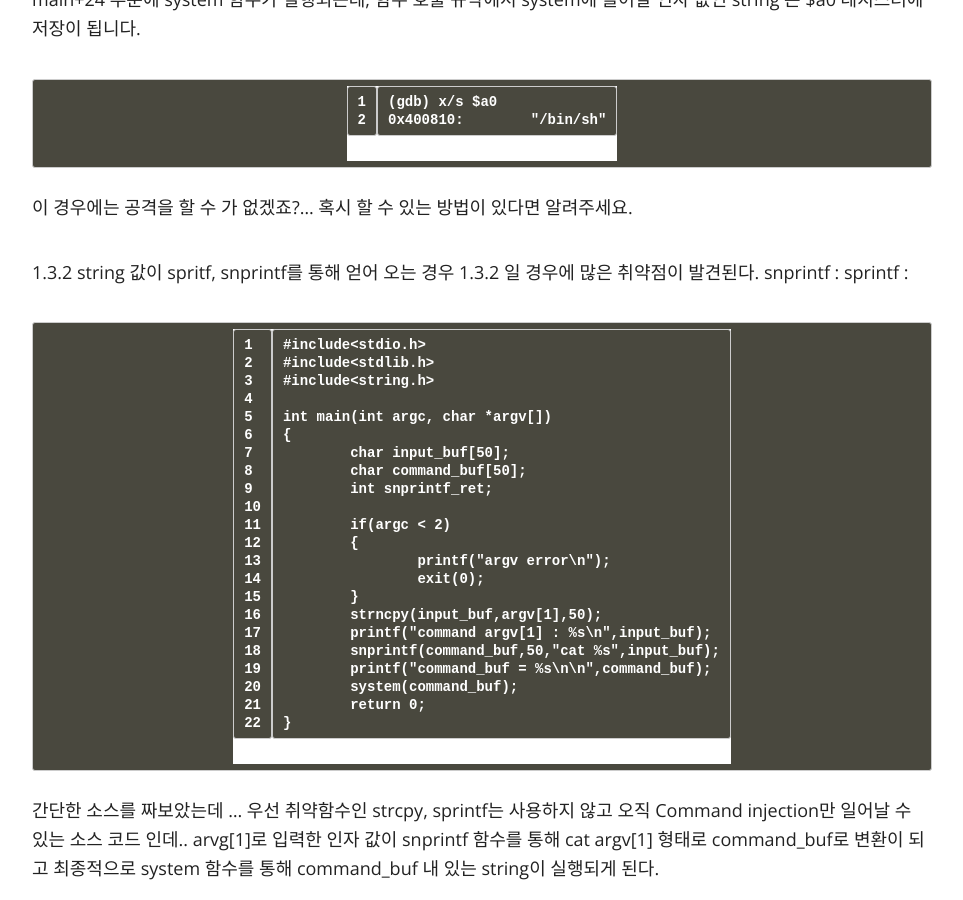
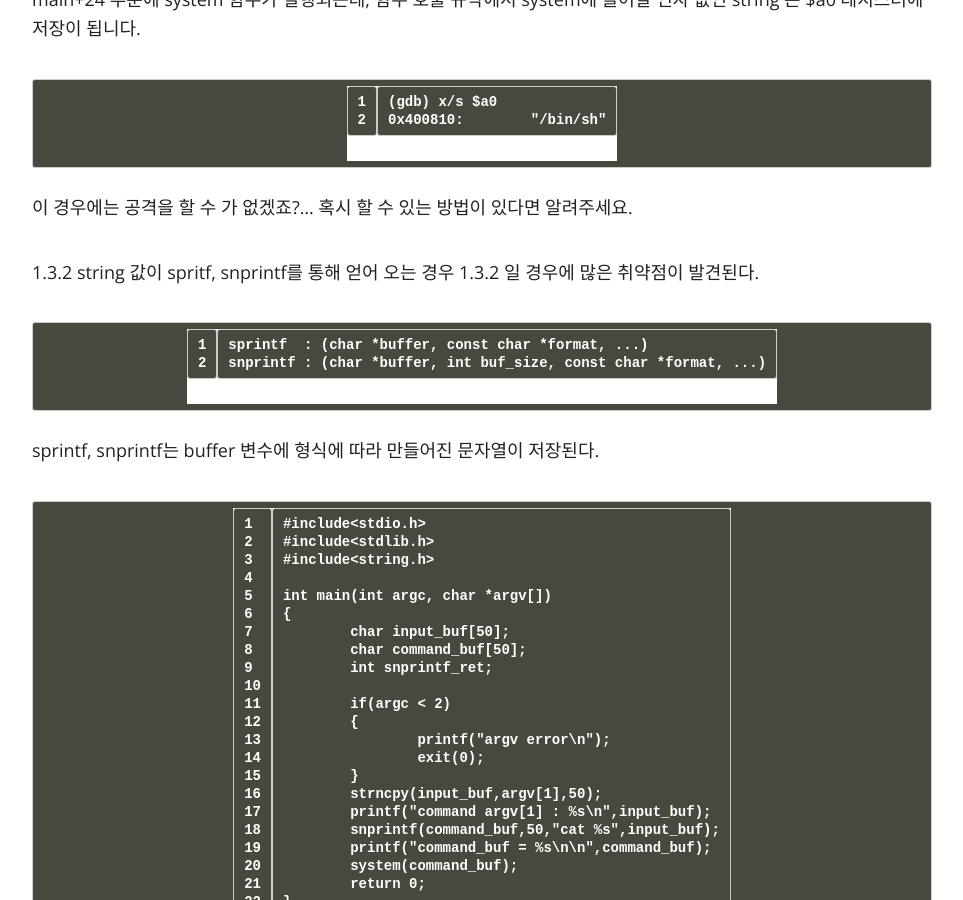
Before and after one commit to hacktagon/hacktagon.github.io, a Jekyll site: the page built from _posts/2017-04-02-MIPS_Command_Injection.md, in a window 1280 px wide and 900 px high, scrolled down 2556 px. Shown: the whole window, without its empty margins (158-1121 px from the left). Built offline with Jekyll 4.4.1, drawn with Linux system fonts in a browser that asks for light colours; nearby versions of some CDN libraries; library files that are not in the unit come from our copies; some of the changed text lies outside the part shown.

Commit message:
init
test

````diff
--- a/_posts/2017-04-02-MIPS_Command_Injection.md
+++ b/_posts/2017-04-02-MIPS_Command_Injection.md
@@ -21,7 +21,7 @@ MIPS는 IDA를 통해 Hexray(어셈블리어 -> C 코드 번역 기능)가 지
 
 위 취약함수중 바이너리에 자주 사용되는 함수는 system, execl, popen, execv 순으로 등장하게 된다.
 
-<b>이 블로그에서는 system, popen에 대해서 command injection 방법을 포스팅한다.</b>
+<b>이 블로그에서는 system, popen 함수에 대해서 command injection 방법을 포스팅한다.</b>
 
 위에서 자주 사용되는 함수가 실제 데몬에서 어떻게 사용되는지 살펴 보겠다. 취약점 분석을 하다 보니 MIPS 어셈블리만이 가지고 있는 특정 규칙이 있다.
 
@@ -89,8 +89,13 @@ main+24 부분에 system 함수가 실행되는데, 함수 호출 규약에서 s
 
 1.3.2 string 값이 spritf, snprintf를 통해 얻어 오는 경우
 1.3.2 일 경우에 많은 취약점이 발견된다.
-snprintf :
-sprintf  :
+
+```
+sprintf  : (char *buffer, const char *format, ...)
+snprintf : (char *buffer, int buf_size, const char *format, ...)
+```
+
+sprintf, snprintf는 buffer 변수에 형식에 따라 만들어진 문자열이 저장된다.
 
 ```
 #include<stdio.h>
@@ -178,6 +183,7 @@ int main(void)
 	return 0;
 }
 ```
+
 \$a0 레지스터에는 snprintf의 결과 값인(리턴 값 아님) <b>cat 1.c</b> 가 들어가게 된다. system 함수는 이를 실행하여 1.c의 내용을 출력하게 된다.
 
 이런 소스 코드 및 어셈블리는 command injection 취약점을 가지고 있다.
@@ -199,6 +205,7 @@ int main(void)
 
 1  1.c	2  -2  2.c  mips
 ```
+
 결과적으로는 command injection 성공이다. 실제로 명령어 삽입이 가능한 특수문자에 대한 필터링이 걸려 있지 않기 때문이다. gdb를 통해 확실히 파악해보겠다.
 
 ```
@@ -211,12 +218,14 @@ int main(void)
 (gdb) x/s $a3
 0x7fff6c44:	 "1.c && ls"
 ```
+
 snprintf의 인자 값으로는 위 내용들이 포함되게 된다. 여기서 중요한 건 $a3 레지스터다.
 
 ```
 (gdb) x/s $a0
 0x7fff6c78:	 "cat 1.c && ls"
 ```
+
 system 함수에서 breakpoint를 걸고 확인한 $a0 레지스터는 <b> cat 1.c && ls </b> command injection이 가능하게 되는 것이다.
 
 1.3.3 string 값이 flash memory를 통해 얻어 오는 경우
@@ -231,12 +240,14 @@ popen 은 command 를 shell(:12)을 가동시켜서 열고 pipe(2)로 연결한
 command 는 실행쉘인 /bin/sh 에 -c 옵션을 사용하여서 전달되게 된다.
 pclose(2) 함수는 종료되는 관련 프로세스를 기다리며 wait(2) 가 반환하는 것처럼 명령어의 종료 상태를 반환한다.
 2.1 사용법
+
 ```
 #include <stdio.h>
 
 FILE *popen(const char *command, const char *type);
 int pclose();
 ```
+
 2.2 반환값
 
 popen 은 실패할경우 NULL 을 반환한다. pclose 는 종료되는 관련 프로세스를 기다리며 명령어의 종료 상태를 반환한다. 에러가 발견될경우 -1 을 리턴한다.
@@ -293,6 +304,7 @@ int main(int argc, char *argv[])
 (gdb) x/s $a3
 0x7fff6e9f:	 "2.c"
 ```
+
 snprintf 부분에서는 인자 값이 정상적으로 들어가게 된다. 공격자가 입력한 값은 <b>2.c</b> cat 2.c 로 만들어진 값은 아래의 popen 함수에 입력된다.
 
 ```
@@ -307,11 +319,13 @@ snprintf 부분에서는 인자 값이 정상적으로 들어가게 된다. 공
 (gdb) x/s $a0
 0x7fff6c88:	 "cat 2.c"
 ```
+
 popen(cat 2.c, r)로 함수가 실행되면 2.c를 읽어 온다.
 
 지금 부터는 command injection을 넣어 보겠다.
 
 큰 따옴표 방식이 아닌 그냥 command를 입력 값을 주었을 시 어떻게 되는지 보자.
+
 ```
 (gdb) r 2.c;ls
 Starting program: /home/user/3 2.c;ls
@@ -326,9 +340,11 @@ Breakpoint 1, 0x004007dc in main ()
 (gdb) x/s $a3
 0x7fff6e9f:	 "2.c"
 ```
+
 2.c;ls 중 2.c만 $a3레지스터에 남게 된다. 왜죠? ...무튼...
 
 "command" 방식으로 입력 값을 주었을 시 아래 와 같다.
+
 ```
 (gdb) r "2.c;ls"
 Starting program: /home/user/3 2.c ; ls
@@ -342,6 +358,7 @@ Breakpoint 1, 0x004007dc in main ()
 (gdb) x/s $a3
 0x7fff6e9c:	 "2.c;ls"
 ```
+
 $a3 레지스터가 "2.c;ls"로 설정되어 있다.
 
 ```
@@ -355,4 +372,5 @@ $a3 레지스터가 "2.c;ls"로 설정되어 있다.
 (gdb) x/s $a1
 0x400a5c:	 "r"
 ```
+
 popen함수에 snpritf값인 cat 2.c;ls가 넘어오게 되고, command injection이 실행되게 된다! 야호! 성공 :)
````
